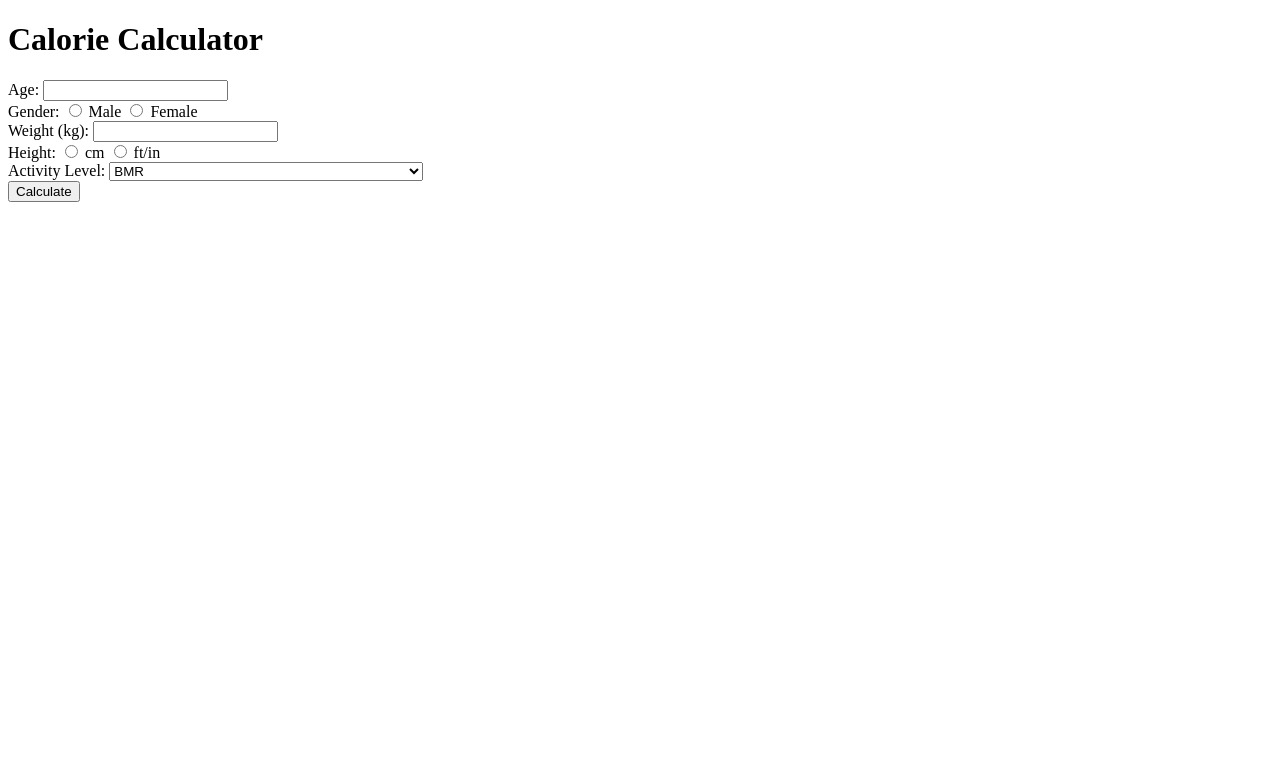
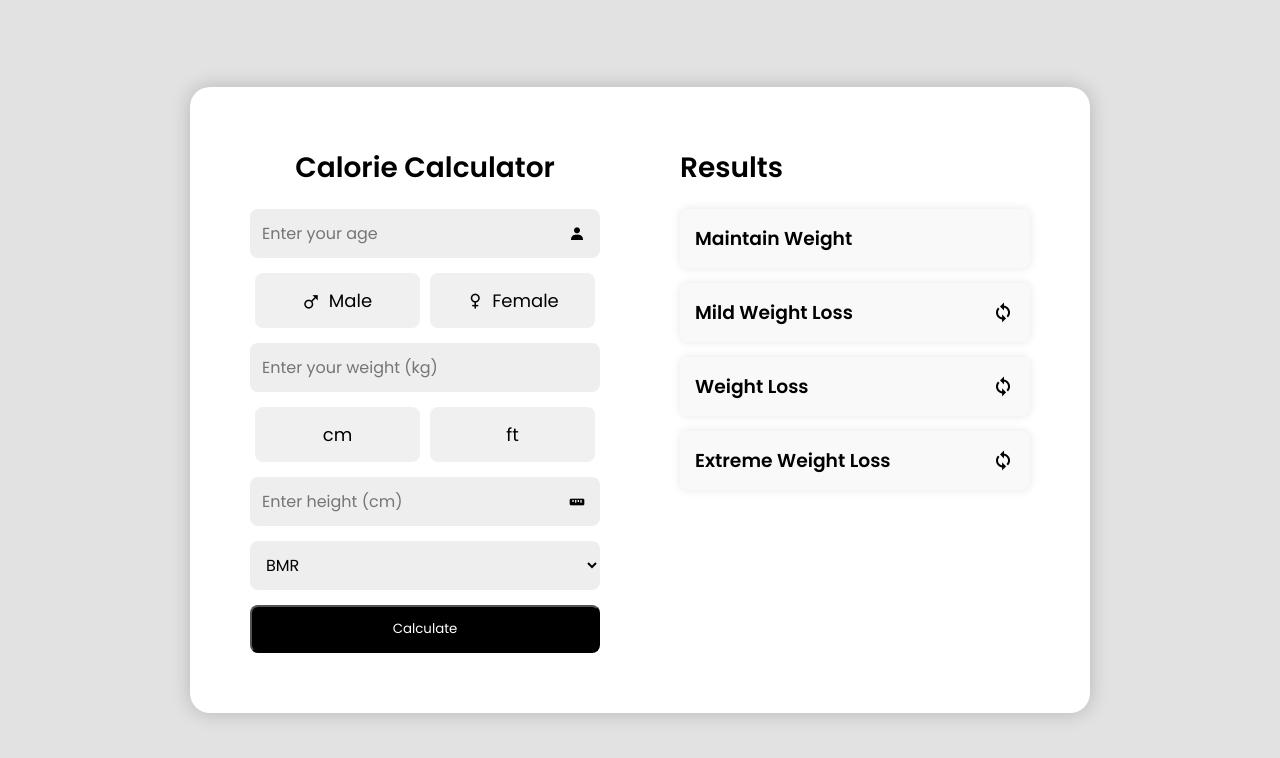
Before and after one commit to codebyeswar/calorie-calculator, a plain HTML site: page index.html in a window 1280 px wide. Drawn offline with nearby package versions, Linux system fonts and the light colour scheme.

Commit message:
Update index.html

```diff
--- a/index.html
+++ b/index.html
@@ -4,108 +4,63 @@
     <meta charset="UTF-8">
     <meta name="viewport" content="width=device-width, initial-scale=1.0">
     <title>Calorie Calculator</title>
-    <script>
-        function calculateCalories() {
-            const age = document.getElementById('age').value;
-            const gender = document.querySelector('input[name="gender"]:checked')?.value;
-            const weight_kg = document.getElementById('weight_kg').value;
-            const activity_level = document.getElementById('activity_level').value;
-
-            if (!age || !gender || !weight_kg || !activity_level) {
-                alert("Please fill all required fields!");
-                return;
-            }
-
-            let height_cm = null;
-            const height_unit = document.querySelector('input[name="height_unit"]:checked')?.value;
-
-            if (!height_unit) {
-                alert("Please select a height unit!");
-                return;
-            }
-
-            if (height_unit === 'cm') {
-                height_cm = document.getElementById('height_cm').value;
-                if (!height_cm) {
-                    alert("Please enter your height in cm!");
-                    return;
-                }
-            } else {
-                const height_ft = document.getElementById('height_ft').value;
-                const height_in = document.getElementById('height_in').value;
-                if (!height_ft || !height_in) {
-                    alert("Please enter your height in feet and inches!");
-                    return;
-                }
-                height_cm = (height_ft * 30.48) + (height_in * 2.54);
-            }
-
-            const data = {
-                age: Number(age),
-                gender: gender.toLowerCase(),
-                weight_kg: Number(weight_kg),
-                activity_level: activity_level,
-                height_cm: Number(height_cm)
-            };
-
-            fetch('http://127.0.0.1:5000/calculate', {
-                method: 'POST',
-                headers: { 'Content-Type': 'application/json' },
-                body: JSON.stringify(data)
-            })
-            .then(response => response.json())
-            .then(result => {
-                console.log("Response from server:", result);
-                if (result.error) {
-                    alert("Error: " + result.error);
-                } else {
-                    document.getElementById('result').textContent = `Calories needed: ${result.calories_needed}`;
-                }
-            })
-            .catch(error => console.error('Fetch error:', error));
-        }
-
-        function toggleHeightInput() {
-            const unit = document.querySelector('input[name="height_unit"]:checked').value;
-            document.getElementById('height_cm_input').style.display = (unit === 'cm') ? 'block' : 'none';
-            document.getElementById('height_ft_in_input').style.display = (unit === 'ft_in') ? 'block' : 'none';
-        }
-    </script>
+    <link rel="stylesheet" href="styles.css">
+    <link href="https://unpkg.com/boxicons@2.1.4/css/boxicons.min.css" rel="stylesheet">
 </head>
 <body>
+    <div class="container">
+        <div class="left-box">
+            <form id="calorie-form">
                 <h1>Calorie Calculator</h1>
-    <form onsubmit="event.preventDefault(); calculateCalories();">
-        <label for="age">Age:</label>
-        <input type="number" id="age" name="age" required><br>
 
-        <label>Gender:</label>
-        <input type="radio" id="male" name="gender" value="male" required>
-        <label for="male">Male</label>
-        <input type="radio" id="female" name="gender" value="female" required>
-        <label for="female">Female</label><br>
-
-        <label for="weight_kg">Weight (kg):</label>
-        <input type="number" id="weight_kg" name="weight_kg" required><br>
-
-        <label>Height:</label>
-        <input type="radio" id="height_cm_radio" name="height_unit" value="cm" onclick="toggleHeightInput()" required>
-        <label for="height_cm_radio">cm</label>
-        <input type="radio" id="height_ft_in_radio" name="height_unit" value="ft_in" onclick="toggleHeightInput()" required>
-        <label for="height_ft_in_radio">ft/in</label><br>
-
-        <div id="height_cm_input" style="display: none;">
-            <label for="height_cm">Height (cm):</label>
-            <input type="number" id="height_cm" name="height_cm"><br>
+                <div class="input-box">
+                    <input type="number" id="age" name="age" placeholder="Enter your age" required>
+                    <i class="bx bxs-user"></i>
                 </div>
 
-        <div id="height_ft_in_input" style="display: none;">
-            <label for="height_ft">Height (ft):</label>
-            <input type="number" id="height_ft" name="height_ft">
-            <label for="height_in">Height (in):</label>
-            <input type="number" id="height_in" name="height_in"><br>
+                <div class="selection-box">
+                    <label class="option">
+                        <input type="radio" name="gender" value="male" required>
+                        <div class="option-content">
+                            <i class="bx bx-male-sign"></i> Male
+                        </div>
+                    </label>
+                    <label class="option">
+                        <input type="radio" name="gender" value="female" required>
+                        <div class="option-content">
+                            <i class="bx bx-female-sign"></i> Female
+                        </div>
+                    </label>
                 </div>
 
-        <label for="activity_level">Activity Level:</label>
+                <div class="input-box">
+                    <input type="number" id="weight_kg" name="weight_kg" placeholder="Enter your weight (kg)" required>
+                    <i class="bx bxs-weight"></i>
+                </div>
+
+                <div class="selection-box">
+                    <label class="option">
+                        <input type="radio" name="height_unit" value="cm" required>
+                        <div class="option-content">cm</div>
+                    </label>
+                    <label class="option">
+                        <input type="radio" name="height_unit" value="ft" required>
+                        <div class="option-content">ft</div>
+                    </label>
+                </div>
+
+                <div class="input-box" id="height_cm_input">
+                    <input type="number" id="height_cm" name="height_cm" placeholder="Enter height (cm)">
+                    <i class="bx bxs-ruler"></i>
+                </div>
+
+                <div class="input-box" id="height_ft_in_input" style="display: none;">
+                    <input type="number" id="height_ft" name="height_ft" placeholder="Feet">
+                    <input type="number" id="height_in" name="height_in" placeholder="Inches">
+                    <i class="bx bxs-ruler"></i>
+                </div>
+
+                <div class="input-box">
                     <select id="activity_level" name="activity_level" required>
                         <option value="BMR">BMR</option>
                         <option value="Little or no exercise">Little or no exercise</option>
@@ -114,10 +69,45 @@
                         <option value="Daily exercise or intense exercise 3-4 times/week">Daily exercise or intense exercise 3-4 times/week</option>
                         <option value="Intense exercise 6-7 times/week">Intense exercise 6-7 times/week</option>
                         <option value="Very intense exercise daily, or physical job">Very intense exercise daily, or physical job</option>
-        </select><br>
+                    </select>
+                </div>
 
-        <button type="submit">Calculate</button>
+                <button type="submit" class="btn">Calculate</button>
             </form>
-    <p id="result"></p>
+        </div>
+
+        <div class="right-box">
+            <h2>Results</h2>
+
+            <!-- Toggle Result Boxes -->
+            <div class="result-item">
+                <h3>Maintain Weight</h3>
+                <p id="maintain-weight">-- Calories/day</p>
+            </div>
+
+            <div class="result-item toggle-box">
+                <h3 id="toggle-heading-1">Mild Weight Loss</h3>
+                <p id="toggle-value-1">-- Calories/day</p>
+                <p>0.25 kg/week</p>
+                <i class="bx bx-sync toggle-icon" onclick="toggleResult(1)"></i>
+            </div>
+
+            <div class="result-item toggle-box">
+                <h3 id="toggle-heading-2">Weight Loss</h3>
+                <p id="toggle-value-2">-- Calories/day</p>
+                <p>0.5 kg/week</p>
+                <i class="bx bx-sync toggle-icon" onclick="toggleResult(2)"></i>
+            </div>
+
+            <div class="result-item toggle-box">
+                <h3 id="toggle-heading-3">Extreme Weight Loss</h3>
+                <p id="toggle-value-3">-- Calories/day</p>
+                <p>1 kg/week</p>
+                <i class="bx bx-sync toggle-icon" onclick="toggleResult(3)"></i>
+            </div>
+        </div>
+    </div>
+
+    <script src="script.js"></script>
 </body>
 </html>
```
Lines whose indentation alone changed are shown as unchanged.
